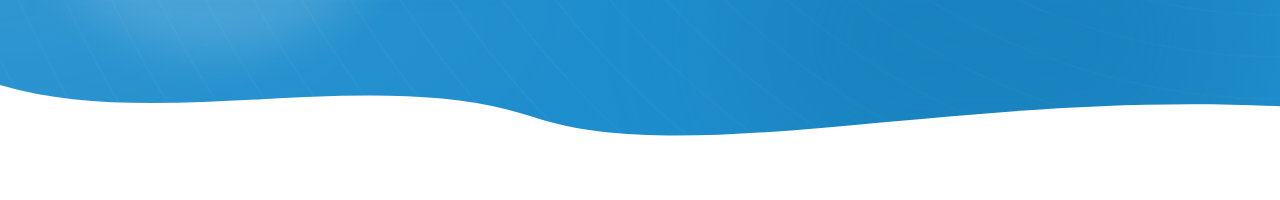
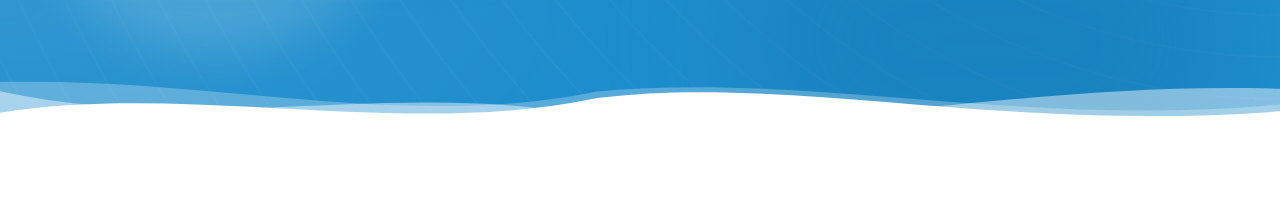
Before and after one commit to abdouzaiti/marin, a React (Vite) app: page / in a window 1280 px wide. Shown: the part 572-772 px from the top of the page. Built offline with nearby package versions, Linux system fonts and the light colour scheme; a web font is replaced by a local one.

Commit message:
feat(ui): add animated wave background to homepage
Introduce framer-motion path animations to the homepage hero background to enhance visual engagement with a subtle, dynamic wave effect.

```diff
--- a/src/components/MarinHomePage.tsx
+++ b/src/components/MarinHomePage.tsx
@@ -82,23 +82,63 @@ export const MarinHomePage: React.FC<MarinHomePageProps> = ({
             xmlns="http://www.w3.org/2000/svg"
             preserveAspectRatio="none"
           >
-            <path
-              d="M-100 130 C 280 320, 680 40, 1540 220 L 1540 700 L -100 700 Z"
+            <motion.path
+              initial={{
+                d: "M-100 130 C 280 320, 680 40, 1540 220 L 1540 720 L -100 720 Z",
+              }}
+              animate={{
+                d: [
+                  "M-100 130 C 280 320, 680 40, 1540 220 L 1540 720 L -100 720 Z",
+                  "M-100 185 C 320 65, 720 290, 1540 155 L 1540 720 L -100 720 Z",
+                  "M-100 130 C 280 320, 680 40, 1540 220 L 1540 720 L -100 720 Z",
+                ],
+              }}
+              transition={{ duration: 5.5, repeat: Infinity, ease: "easeInOut", delay: 0 }}
               fill="url(#wave-gradient-1)"
               opacity="0.5"
             />
-            <path
-              d="M-100 260 C 380 70, 920 340, 1540 210 L 1540 700 L -100 700 Z"
+            <motion.path
+              initial={{
+                d: "M-100 260 C 380 70, 920 340, 1540 210 L 1540 720 L -100 720 Z",
+              }}
+              animate={{
+                d: [
+                  "M-100 260 C 380 70, 920 340, 1540 210 L 1540 720 L -100 720 Z",
+                  "M-100 210 C 360 320, 880 120, 1540 280 L 1540 720 L -100 720 Z",
+                  "M-100 260 C 380 70, 920 340, 1540 210 L 1540 720 L -100 720 Z",
+                ],
+              }}
+              transition={{ duration: 4.8, repeat: Infinity, ease: "easeInOut", delay: 0.5 }}
               fill="url(#wave-gradient-2)"
               opacity="0.4"
             />
-            <path
-              d="M-100 420 C 450 260, 850 510, 1540 360 L 1540 700 L -100 700 Z"
+            <motion.path
+              initial={{
+                d: "M-100 420 C 450 260, 850 510, 1540 360 L 1540 720 L -100 720 Z",
+              }}
+              animate={{
+                d: [
+                  "M-100 420 C 450 260, 850 510, 1540 360 L 1540 720 L -100 720 Z",
+                  "M-100 370 C 420 500, 880 250, 1540 420 L 1540 720 L -100 720 Z",
+                  "M-100 420 C 450 260, 850 510, 1540 360 L 1540 720 L -100 720 Z",
+                ],
+              }}
+              transition={{ duration: 4.4, repeat: Infinity, ease: "easeInOut", delay: 1.0 }}
               fill="url(#wave-gradient-3)"
               opacity="0.45"
             />
-            <path
-              d="M-100 550 C 350 420, 950 620, 1540 480 L 1540 700 L -100 700 Z"
+            <motion.path
+              initial={{
+                d: "M-100 550 C 350 420, 950 620, 1540 480 L 1540 720 L -100 720 Z",
+              }}
+              animate={{
+                d: [
+                  "M-100 550 C 350 420, 950 620, 1540 480 L 1540 720 L -100 720 Z",
+                  "M-100 500 C 380 610, 920 410, 1540 540 L 1540 720 L -100 720 Z",
+                  "M-100 550 C 350 420, 950 620, 1540 480 L 1540 720 L -100 720 Z",
+                ],
+              }}
+              transition={{ duration: 4.0, repeat: Infinity, ease: "easeInOut", delay: 1.4 }}
               fill="url(#wave-gradient-4)"
               opacity="0.3"
             />
@@ -199,14 +239,60 @@ export const MarinHomePage: React.FC<MarinHomePageProps> = ({
         </div>
 
         {/* Bottom Smooth Curved Wave Transition */}
-        <div className="absolute bottom-0 left-0 right-0 w-full overflow-hidden leading-none z-0 pointer-events-none">
+        <div className="absolute bottom-0 left-0 right-0 w-full overflow-hidden leading-none z-0 pointer-events-none -mb-[1px]">
           <svg
-            className="relative block w-full h-10 sm:h-16 text-white"
+            className="relative block w-full h-14 sm:h-20 text-white"
             viewBox="0 0 1200 120"
             preserveAspectRatio="none"
-            fill="currentColor"
+            fill="none"
           >
-            <path d="M0,0 C150,90 350,-40 500,60 C650,160 900,10 1200,40 L1200,120 L0,120 Z" />
+            {/* Layer 1: Soft Translucent Back Wave */}
+            <motion.path
+              initial={{
+                d: "M0,38 C180,95 360,5 540,54 C720,104 940,12 1200,34 L1200,130 L0,130 Z",
+              }}
+              animate={{
+                d: [
+                  "M0,38 C180,95 360,5 540,54 C720,104 940,12 1200,34 L1200,130 L0,130 Z",
+                  "M0,18 C200,10 380,92 560,32 C760,2 960,88 1200,52 L1200,130 L0,130 Z",
+                  "M0,38 C180,95 360,5 540,54 C720,104 940,12 1200,34 L1200,130 L0,130 Z",
+                ],
+              }}
+              transition={{ duration: 4.2, repeat: Infinity, ease: "easeInOut", delay: 0 }}
+              fill="#ffffff"
+              opacity="0.25"
+            />
+            {/* Layer 2: Middle Translucent Wave */}
+            <motion.path
+              initial={{
+                d: "M0,52 C160,18 350,96 520,46 C710,8 920,86 1200,48 L1200,130 L0,130 Z",
+              }}
+              animate={{
+                d: [
+                  "M0,52 C160,18 350,96 520,46 C710,8 920,86 1200,48 L1200,130 L0,130 Z",
+                  "M0,32 C190,98 370,14 550,68 C740,108 950,16 1200,28 L1200,130 L0,130 Z",
+                  "M0,52 C160,18 350,96 520,46 C710,8 920,86 1200,48 L1200,130 L0,130 Z",
+                ],
+              }}
+              transition={{ duration: 3.8, repeat: Infinity, ease: "easeInOut", delay: 0.45 }}
+              fill="#ffffff"
+              opacity="0.45"
+            />
+            {/* Layer 3: Main White Wave Base */}
+            <motion.path
+              initial={{
+                d: "M0,42 C150,98 350,8 520,62 C700,115 910,20 1200,46 L1200,130 L0,130 Z",
+              }}
+              animate={{
+                d: [
+                  "M0,42 C150,98 350,8 520,62 C700,115 910,20 1200,46 L1200,130 L0,130 Z",
+                  "M0,64 C180,18 380,104 560,42 C740,6 940,94 1200,62 L1200,130 L0,130 Z",
+                  "M0,42 C150,98 350,8 520,62 C700,115 910,20 1200,46 L1200,130 L0,130 Z",
+                ],
+              }}
+              transition={{ duration: 3.5, repeat: Infinity, ease: "easeInOut", delay: 0.9 }}
+              fill="currentColor"
+            />
           </svg>
         </div>
       </section>
```
